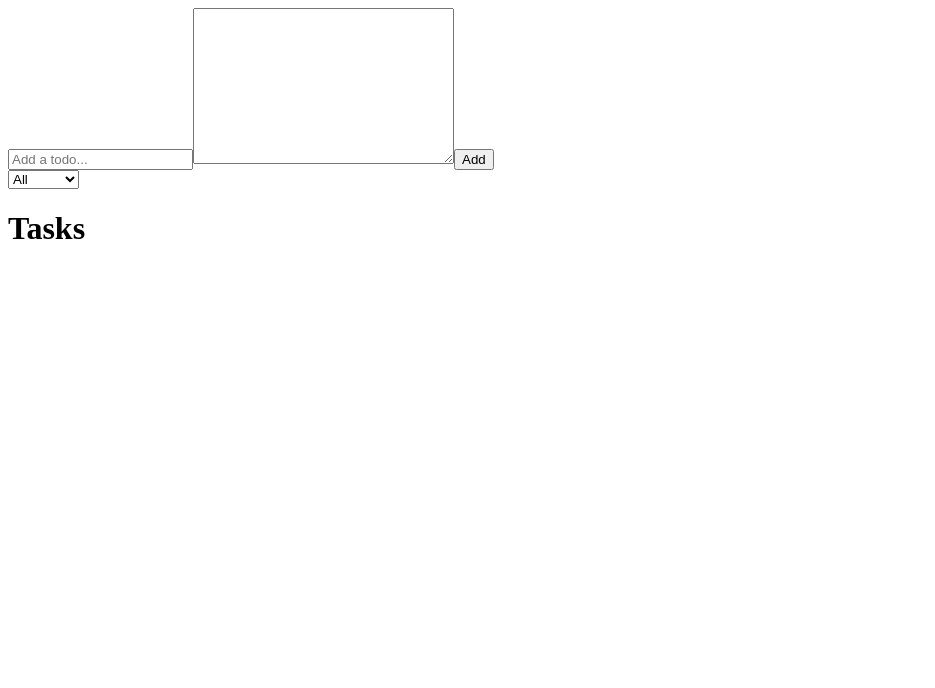
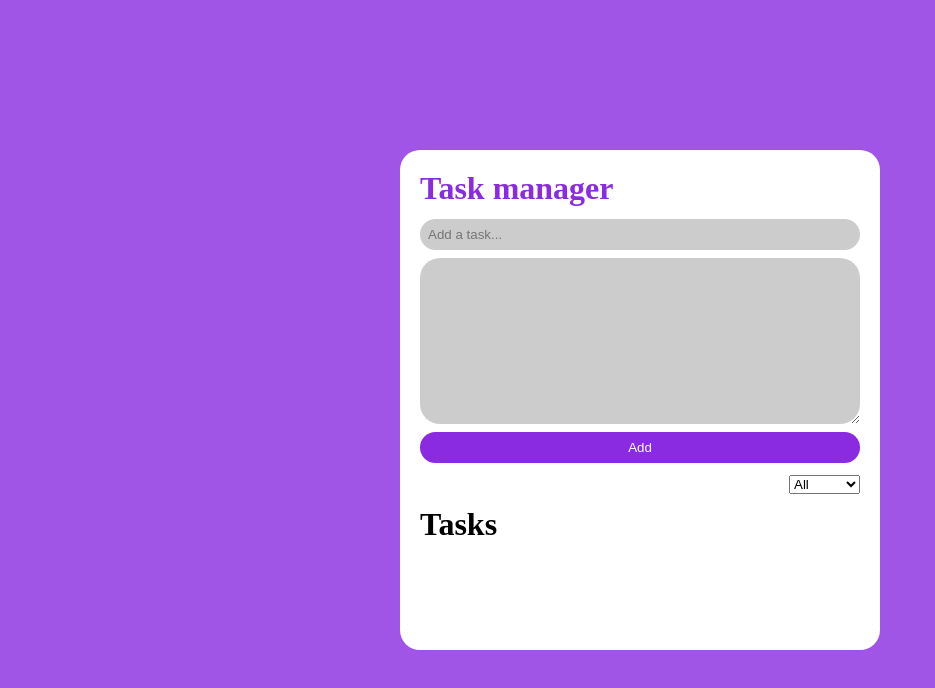
Before and after one commit to saurabhk79/task-management, a React (Vite) app in the folder client/: page / in a window 1280 px wide. Shown: the top 688 px of the page, without its empty margins (0-935 px from the left). Built offline with nearby package versions, Linux system fonts and the light colour scheme.

Commit message:
styled components[A

```diff
--- a/client/src/App.css
+++ b/client/src/App.css
@@ -0,0 +1,66 @@
+.card {
+  width: 480px;
+  height: 500px;
+  background-color: #fff;
+  border-radius: 20px;
+  padding: 20px;
+  overflow: auto;
+}
+
+.card > h1 {
+    margin-bottom: 12px;
+    color: blueviolet;
+}
+
+.add-task {
+  display: flex;
+  flex-direction: column;
+  gap: 8px;
+}
+
+.add-task > * {
+  padding: 8px;
+}
+
+.add-task > button {
+  background-color: blueviolet;
+  color: white;
+  cursor: pointer;
+}
+
+.filter {
+  margin: 12px 0;
+  display: flex;
+  align-items: end;
+  justify-content: end;
+}
+
+.task {
+    background-color: rgb(0, 0, 0, 0.2);
+    border-radius: 20px;
+    padding: 20px;
+    max-height: 150px;
+}
+
+.task > p {
+    margin: 12px 0;
+}
+
+.btn-grp {
+    margin-top: 12px;
+}
+
+.btn-grp > * {
+    margin-right: 8px;
+}
+.undone {
+    background-color: rgb(255, 255, 0, 0.5);
+}
+
+.done {
+    background-color: rgb(0, 128, 0, 0.5);
+}
+
+.delete {
+    background-color: rgb(255, 0, 0, 0.5);
+}
--- a/client/src/App.jsx
+++ b/client/src/App.jsx
@@ -87,19 +87,16 @@ function App() {
   };
 
   const handleSetFilter = (val) => {
+    const newTasks = [...tasks];
     switch (val) {
       case "all":
-        setFilteredTasks(tasks);
+        setFilteredTasks(newTasks);
         break;
       case "done":
-        setFilteredTasks((filteredTasks) =>
-          filteredTasks.filter((task) => task.isDone === 1)
-        );
+        setFilteredTasks(newTasks.filter((val) => val.isDone === 1));
         break;
       case "pending":
-        setFilteredTasks((filteredTasks) =>
-          filteredTasks.filter((task) => task.isDone === 0)
-        );
+        setFilteredTasks(newTasks.filter((val) => val.isDone === 0));
         break;
       default:
         setFilteredTasks(tasks);
@@ -109,6 +106,7 @@ function App() {
   return (
     <div className="App">
       <div className="card">
+        <h1>Task manager</h1>
         <Searchbar
           handleAddTask={handleAddTask}
           handleSetFilter={handleSetFilter}
--- a/client/src/components/Searchbar.jsx
+++ b/client/src/components/Searchbar.jsx
@@ -5,8 +5,13 @@ const Searchbar = ({ handleAddTask, handleSetFilter }) => {
   const [task, setTask] = useState("");
   const [desc, setDesc] = useState("");
 
-  const handleSubmit = () => {
-    if (task.length !== 0 && desc.length !== 0) handleAddTask(task, desc);
+  const handleSubmit = (e) => {
+    e.preventDefault()
+    if (task.length !== 0 && desc.length !== 0) {
+      handleAddTask(task, desc);
+      setDesc("");
+      setTask("");
+    }
   };
 
   return (
@@ -14,7 +19,7 @@ const Searchbar = ({ handleAddTask, handleSetFilter }) => {
       <form className="add-task" onSubmit={handleSubmit}>
         <input
           type="text"
-          placeholder="Add a todo..."
+          placeholder="Add a task..."
           value={task}
           onChange={(e) => setTask(e.target.value)}
         />
--- a/client/src/components/Task.jsx
+++ b/client/src/components/Task.jsx
@@ -2,19 +2,19 @@
 const Task = ({ task, handleUpdate, handleDelete }) => {
   return (
     <div className="task">
-      <h4>{task.title}</h4>
-
-      <div>
+      <h2>{task.taskname}</h2>
+      <p>{task.desc}</p>
+      <div className="btn-grp">
         {task.isDone ? (
-          <button className="undone" onChange={() => handleUpdate(task.id)}>
+          <button className="undone" onClick={() => handleUpdate(task.id)}>
             Undone
           </button>
         ) : (
-          <button className="done" onChange={() => handleUpdate(task.id)}>
+          <button className="done" onClick={() => handleUpdate(task.id)}>
             Done
           </button>
         )}
-        <button className="delete" onChange={() => handleDelete(task.id)}>
+        <button className="delete" onClick={() => handleDelete(task.id)}>
           Delete
         </button>
       </div>
--- a/client/src/index.css
+++ b/client/src/index.css
@@ -0,0 +1,28 @@
+* {
+    box-sizing: border-box;
+    margin: 0;
+    padding: 0;
+}
+
+body {
+    display: flex;
+    align-items: center;
+    justify-content: center;
+    height: 100vh;
+    background-color: rgb(138, 43, 226, 0.8);
+}
+
+input, textarea {
+    border: none;
+    outline: none;
+    background-color: rgb(0, 0, 0, 0.2);
+    border-radius: 20px;
+}
+
+button {
+    border: none;
+    outline: none;
+    border-radius: 20px;
+    padding: 8px 20px;
+    cursor: pointer;
+}
```
Also changed, not shown: 1 other file (tests, documents, lock files or other folders).
